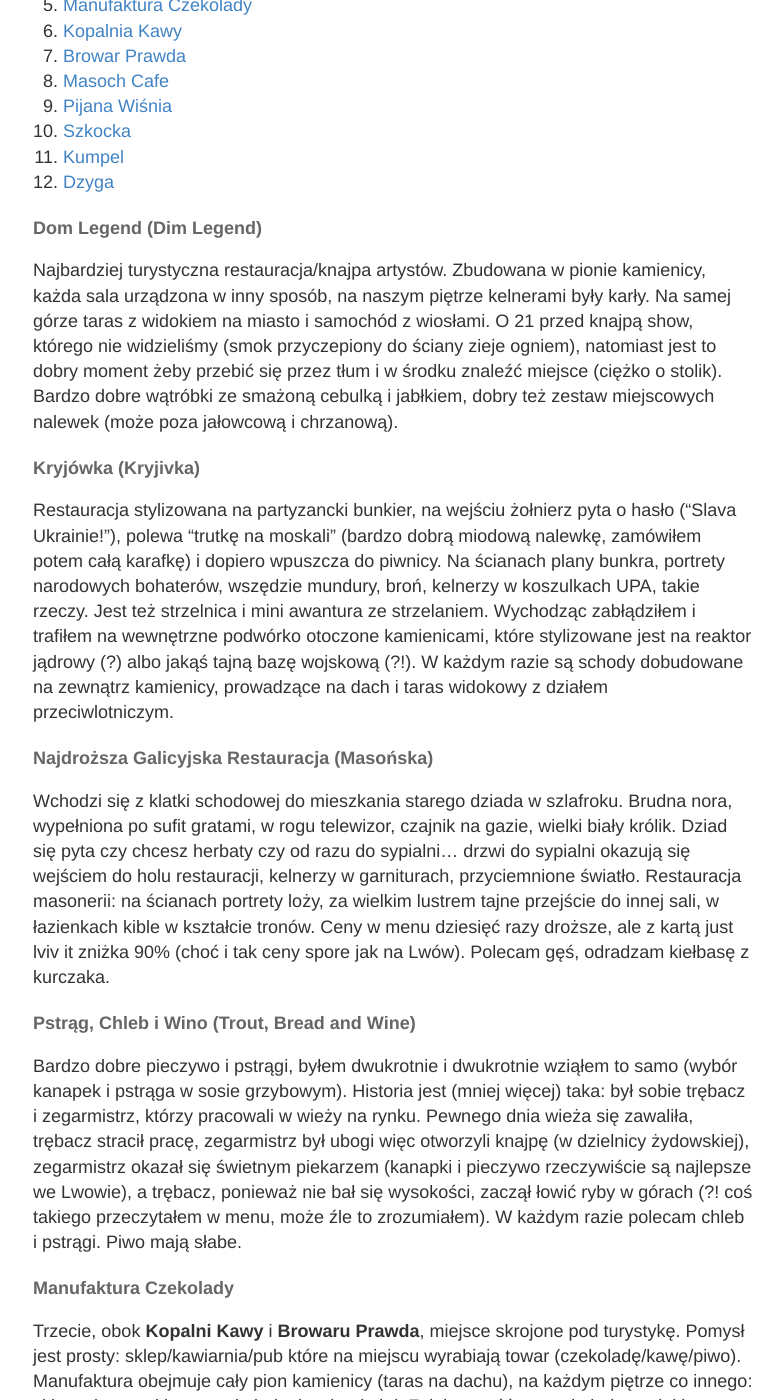
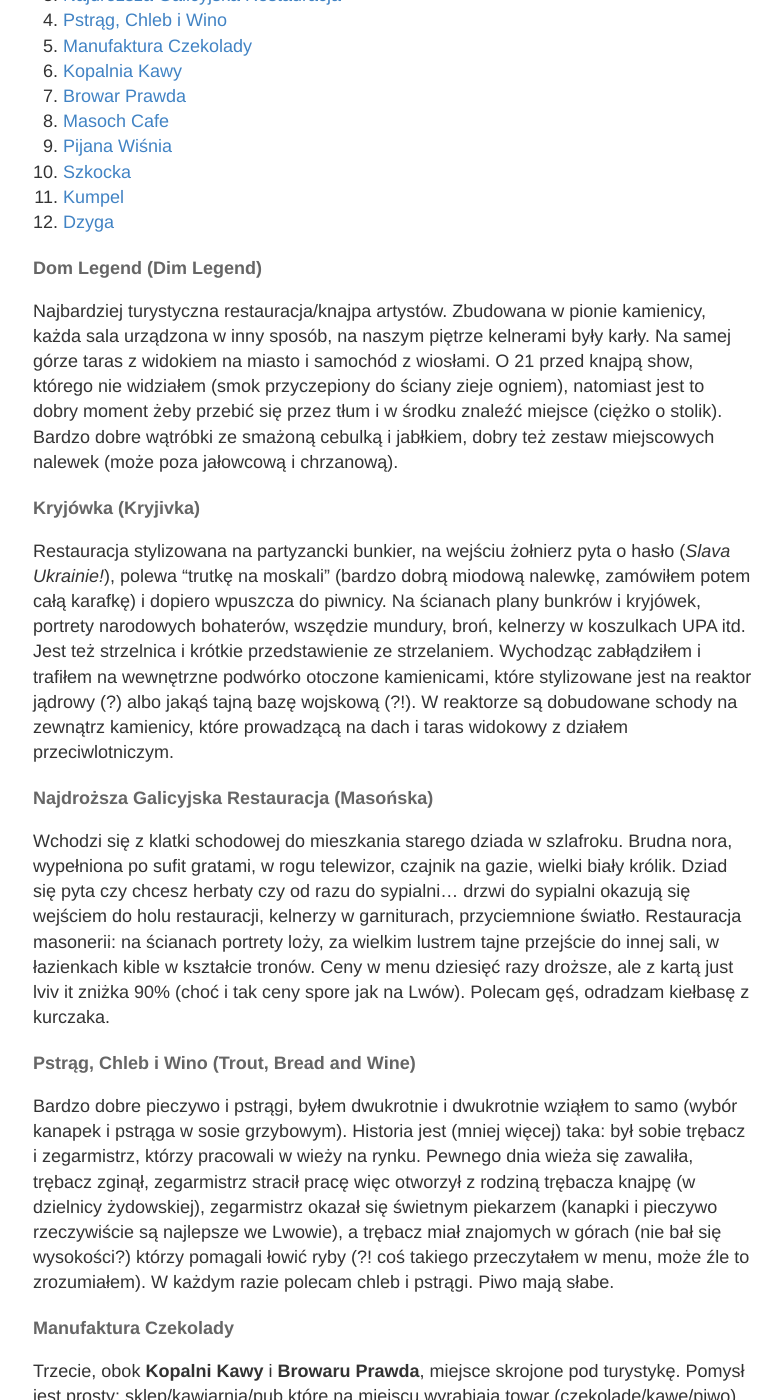
Before and after one commit to janhorubala/janhorubala.github.io, a Jekyll site: the page built from _posts/2017-05-05-ukraina-lwow-restauracje.md, in a window 1280 px wide and 1400 px high, scrolled down 885 px. Shown: the whole window, without its empty margins (247-1030 px from the left). Built offline with Jekyll 4.4.1, drawn with Linux system fonts in a browser that asks for light colours; comment, search, counter and statistics services are not loaded; some of the changed text lies outside the part shown.

Commit message:
Updated post about ukrainian restaurans

```diff
--- a/_posts/2017-05-05-ukraina-lwow-restauracje.md
+++ b/_posts/2017-05-05-ukraina-lwow-restauracje.md
@@ -36,11 +38,11 @@
 
 #### Dom Legend (Dim Legend)
 
-Najbardziej turystyczna restauracja/knajpa artystów. Zbudowana w pionie kamienicy, każda sala urządzona w inny sposób, na naszym piętrze kelnerami były karły. Na samej górze taras z widokiem na miasto i samochód z wiosłami. O 21 przed knajpą show, którego nie widzieliśmy (smok przyczepiony do ściany zieje ogniem), natomiast jest to dobry moment żeby przebić się przez tłum i w środku znaleźć miejsce (ciężko o stolik). Bardzo dobre wątróbki ze smażoną cebulką i jabłkiem, dobry też zestaw miejscowych nalewek (może poza jałowcową i chrzanową).
+Najbardziej turystyczna restauracja/knajpa artystów. Zbudowana w pionie kamienicy, każda sala urządzona w inny sposób, na naszym piętrze kelnerami były karły. Na samej górze taras z widokiem na miasto i samochód z wiosłami. O 21 przed knajpą show, którego nie widziałem (smok przyczepiony do ściany zieje ogniem), natomiast jest to dobry moment żeby przebić się przez tłum i w środku znaleźć miejsce (ciężko o stolik). Bardzo dobre wątróbki ze smażoną cebulką i jabłkiem, dobry też zestaw miejscowych nalewek (może poza jałowcową i chrzanową).
 
 #### Kryjówka (Kryjivka)
 
-Restauracja stylizowana na partyzancki bunkier, na wejściu żołnierz pyta o hasło ("Slava Ukrainie!"), polewa "trutkę na moskali" (bardzo dobrą miodową nalewkę, zamówiłem potem całą karafkę) i dopiero wpuszcza do piwnicy. Na ścianach plany bunkra, portrety narodowych bohaterów, wszędzie mundury, broń, kelnerzy w koszulkach UPA, takie rzeczy. Jest też strzelnica i mini awantura ze strzelaniem. Wychodząc zabłądziłem i trafiłem na wewnętrzne podwórko otoczone kamienicami, które stylizowane jest na reaktor jądrowy (?) albo jakąś tajną bazę wojskową (?!). W każdym razie są schody dobudowane na zewnątrz kamienicy, prowadzące na dach i taras widokowy z działem przeciwlotniczym.
+Restauracja stylizowana na partyzancki bunkier, na wejściu żołnierz pyta o hasło (*Slava Ukrainie!*), polewa "trutkę na moskali" (bardzo dobrą miodową nalewkę, zamówiłem potem całą karafkę) i dopiero wpuszcza do piwnicy. Na ścianach plany bunkrów i kryjówek, portrety narodowych bohaterów, wszędzie mundury, broń, kelnerzy w koszulkach UPA itd. Jest też strzelnica i krótkie przedstawienie ze strzelaniem. Wychodząc zabłądziłem i trafiłem na wewnętrzne podwórko otoczone kamienicami, które stylizowane jest na reaktor jądrowy (?) albo jakąś tajną bazę wojskową (?!). W reaktorze są dobudowane schody na zewnątrz kamienicy, które prowadzącą na dach i taras widokowy z działem przeciwlotniczym.
 
 #### Najdroższa Galicyjska Restauracja (Masońska)
 
@@ -48,7 +50,7 @@
 
 #### Pstrąg, Chleb i Wino (Trout, Bread and Wine)
 
-Bardzo dobre pieczywo i pstrągi, byłem dwukrotnie i dwukrotnie wziąłem to samo (wybór kanapek i pstrąga w sosie grzybowym). Historia jest (mniej więcej) taka: był sobie trębacz i zegarmistrz, którzy pracowali w wieży na rynku. Pewnego dnia wieża się zawaliła, trębacz stracił pracę, zegarmistrz był ubogi więc otworzyli knajpę (w dzielnicy żydowskiej), zegarmistrz okazał się świetnym piekarzem (kanapki i pieczywo rzeczywiście są najlepsze we Lwowie), a trębacz, ponieważ nie bał się wysokości, zaczął łowić ryby w górach (?! coś takiego przeczytałem w menu, może źle to zrozumiałem). W każdym razie polecam chleb i pstrągi. Piwo mają słabe.
+Bardzo dobre pieczywo i pstrągi, byłem dwukrotnie i dwukrotnie wziąłem to samo (wybór kanapek i pstrąga w sosie grzybowym). Historia jest (mniej więcej) taka: był sobie trębacz i zegarmistrz, którzy pracowali w wieży na rynku. Pewnego dnia wieża się zawaliła, trębacz zginął, zegarmistrz stracił pracę więc otworzył z rodziną trębacza knajpę (w dzielnicy żydowskiej), zegarmistrz okazał się świetnym piekarzem (kanapki i pieczywo rzeczywiście są najlepsze we Lwowie), a trębacz miał znajomych w górach (nie bał się wysokości?) którzy pomagali łowić ryby (?! coś takiego przeczytałem w menu, może źle to zrozumiałem). W każdym razie polecam chleb i pstrągi. Piwo mają słabe.
 
 #### Manufaktura Czekolady
 
@@ -74,7 +76,7 @@
 
 #### Szkocka
 
-Koniecznie! Jedyne miejsce którego nie ma na mapie *Just Lviv It*, a które naprawdę warto odwiedzić. Słynna restauracja, gdzie spotykała się lwowska szkoła matematyczna tak naprawdę była w innym miejscu, teraz została przeniesiona i połączona z hotelem. Wszyscy klienci których spotkaliśmy, byli bardziej lub mniej związani z matematyką (studenci, wykładowcy, ludzie znający pośrednio Mazura czy Kuratowskiego). Po sali krążyła replika *Księgi Szkockiej* - niewielki zeszyt podarowany przez żonę Banacha, w którym zapisywano problemy, rozwiązania i nagrody za rozwiązanie zadań matematycznych. Można również obejrzeć *Mechanikę* Stefana Banacha i współczesną *Księgę Szkocką*, gdzie od 2012 roku ludzie zapisują problemy i nagrody i zostawiają kontakt do siebie (często maile w domenie .edu). Specjalnością zakładu (tak jak i kiedyś) jest gęś pieczona w winie, najlepsza we Lwowie. Ceny mniej więcej o połowę wyższe niż w pozostałych knajpach lwowskich, lekko snobistyczna atmosfera (jedna pani była oburzona, że większość klientów restauracji nie wie co to [Całka Lebesgue’a](https://en.wikipedia.org/wiki/Lebesgue_integration))
+Koniecznie! Jedyne miejsce którego nie ma na mapie *Just Lviv It*, a które naprawdę warto odwiedzić. Słynna restauracja, gdzie spotykała się lwowska szkoła matematyczna tak naprawdę była w innym miejscu, teraz została przeniesiona i połączona z hotelem. Wszyscy klienci których spotkaliśmy, byli bardziej lub mniej związani z matematyką (studenci, wykładowcy, ludzie znający pośrednio Mazura czy Kuratowskiego). Po sali krążyła replika *Księgi Szkockiej* - niewielki zeszyt podarowany przez żonę Banacha, w którym zapisywano problemy, rozwiązania i nagrody za rozwiązanie zadań matematycznych. Można również obejrzeć *Mechanikę* Stefana Banacha i współczesną *Księgę Szkocką*, gdzie od 2012 roku ludzie zapisują problemy i nagrody i zostawiają kontakt do siebie (często maile w domenie .edu). Specjalnością zakładu (tak jak i kiedyś) jest gęś pieczona w winie, najlepsza we Lwowie. Ceny mniej więcej o połowę wyższe niż w pozostałych knajpach lwowskich, lekko snobistyczna atmosfera (jedna pani była oburzona, że większość klientów restauracji nie wie co to <a href="https://en.wikipedia.org/wiki/Lebesgue_integration" target="_blank">Całka Lebesgue’a</a>)
 
 #### Kumpel
 
```
Also changed, not shown: other parts of _posts/2017-05-05-ukraina-lwow-restauracje.md (+4 -2 lines).
